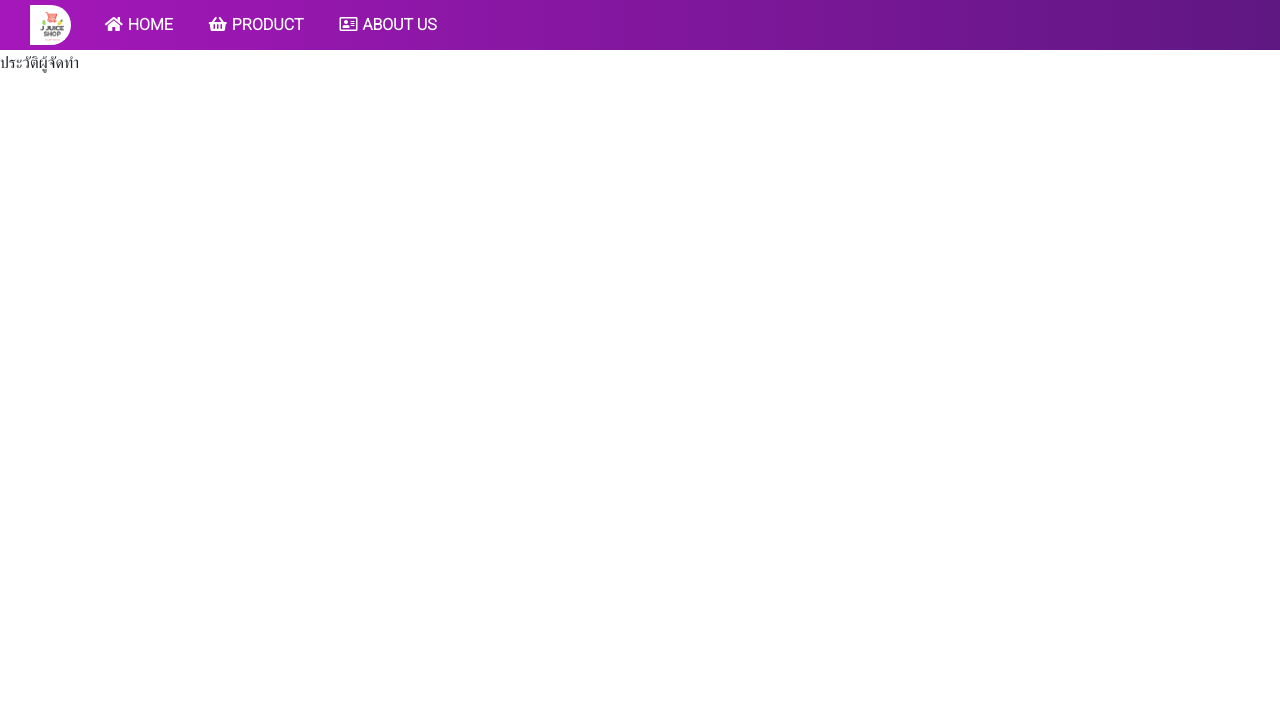
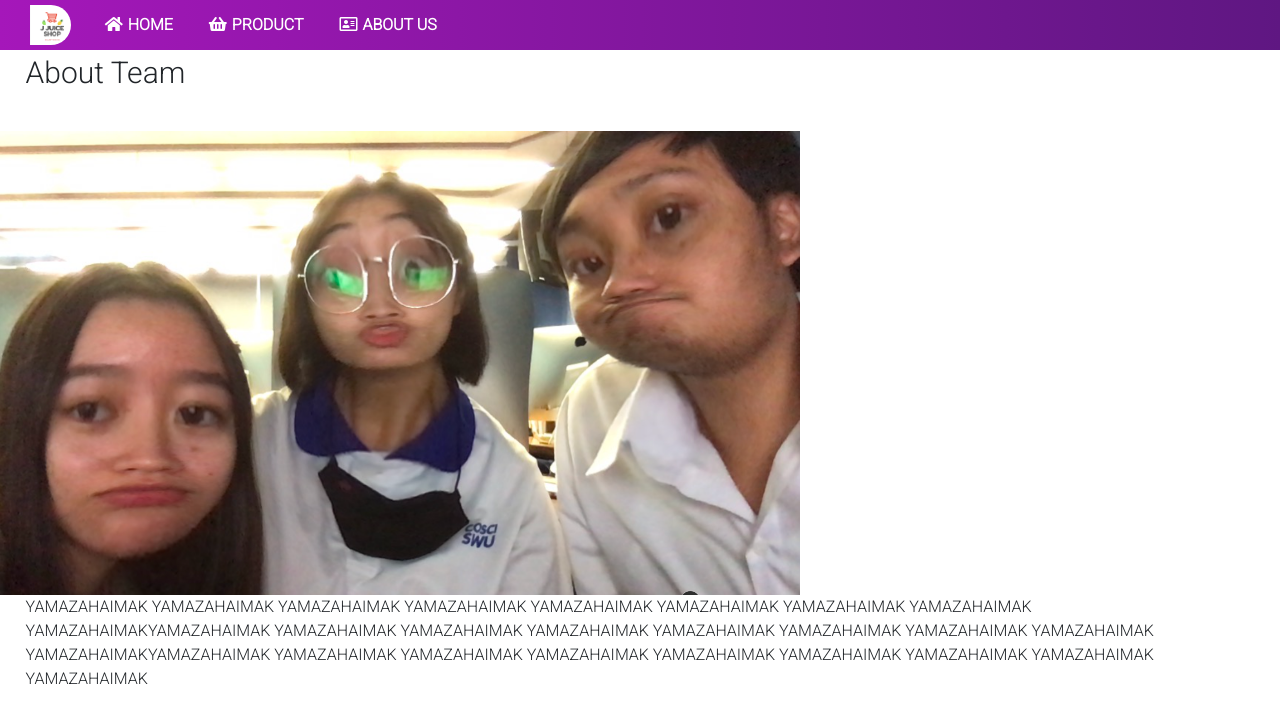
Before and after one commit to iceschp/otop-web, a PHP site: page /about.html in a window 1280 px wide. Shown: the top 723 px of the page. Run offline with PHP 8.4, Linux system fonts and the light colour scheme; some libraries are stand-ins or nearby versions.

Commit message:
insertinform at about us

```diff
--- a/about.html
+++ b/about.html
@@ -38,8 +38,14 @@
           </nav>
           <!----------------cont------------->
           <div>
-              <p>ประวัติผู้จัดทำ</p>
-              <a><img src=""></a>
+              <p>About Team</p>
+              <a><img src="image/team.png" class="imgabout"></a>
+          </div>
+          <div>
+            <p class="post">YAMAZAHAIMAK YAMAZAHAIMAK YAMAZAHAIMAK YAMAZAHAIMAK
+              YAMAZAHAIMAK YAMAZAHAIMAK YAMAZAHAIMAK YAMAZAHAIMAK YAMAZAHAIMAKYAMAZAHAIMAK YAMAZAHAIMAK YAMAZAHAIMAK YAMAZAHAIMAK
+              YAMAZAHAIMAK YAMAZAHAIMAK YAMAZAHAIMAK YAMAZAHAIMAK YAMAZAHAIMAKYAMAZAHAIMAK YAMAZAHAIMAK YAMAZAHAIMAK YAMAZAHAIMAK
+              YAMAZAHAIMAK YAMAZAHAIMAK YAMAZAHAIMAK YAMAZAHAIMAK YAMAZAHAIMAK</p>
           </div>
     </body>
 </html>
--- a/stylesheet.css
+++ b/stylesheet.css
@@ -149,3 +149,19 @@ body{
     color: #fff;
     font-weight: 600;
 }
+p{
+    font-size: 30px;
+    font-family: 'Roboto', sans-serif;
+    margin-left: 2%;
+}
+
+.imgabout{
+    width: 800px;
+    margin-top: 20px;
+}
+
+.post{
+    font-size: 16px;
+    font-family: 'Roboto', sans-serif;
+
+}
```
Also changed, not shown: image/team.png (added), 1 other file.
